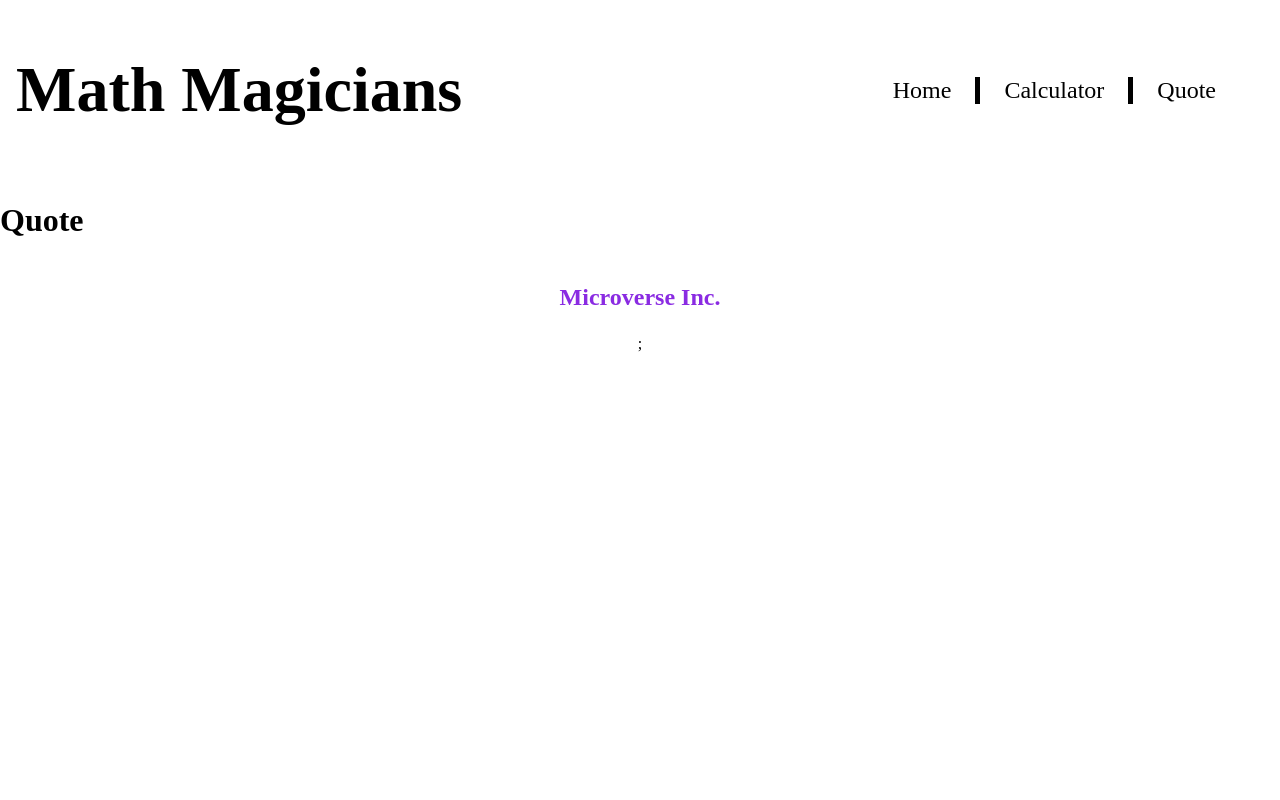
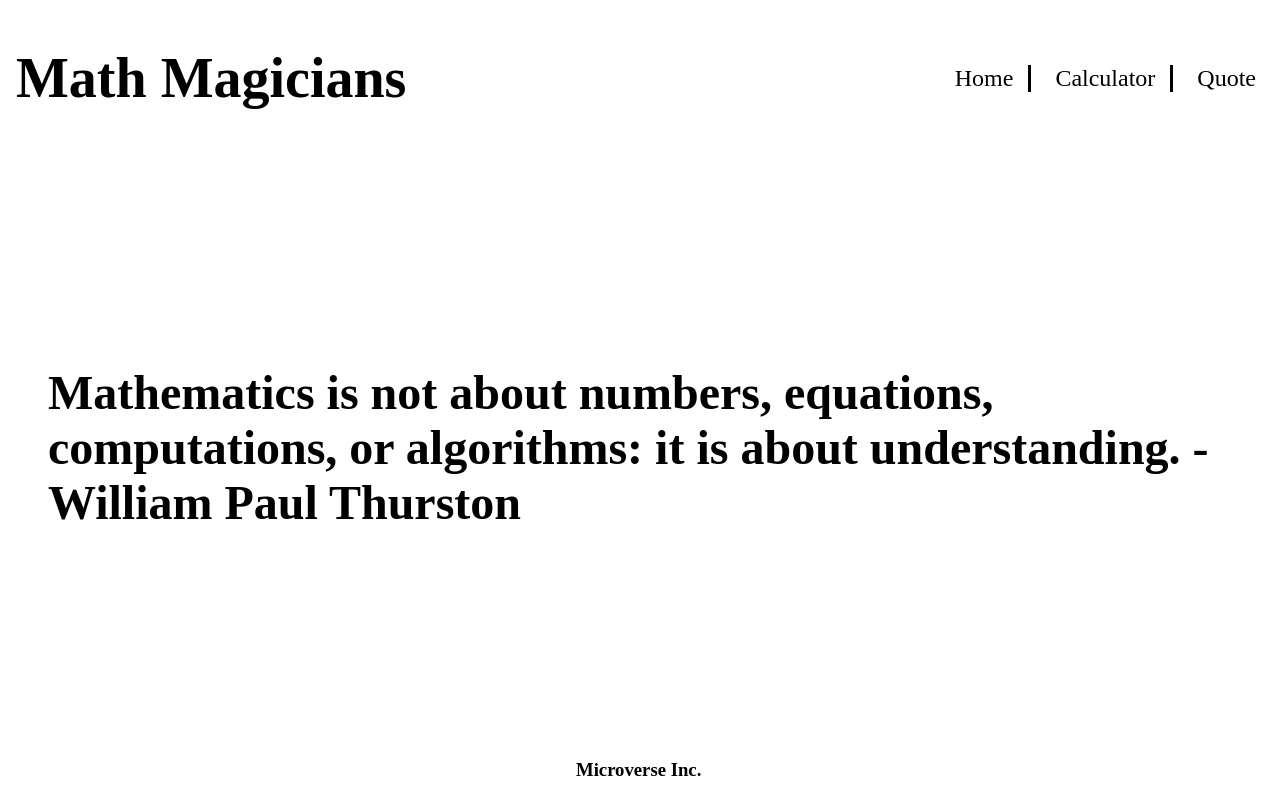
Before and after one commit to yigitm/math-magicians, a React (Create React App) app: page /quote in a window 1280 px wide. Built offline with nearby package versions, Linux system fonts and the light colour scheme.

Commit message:
Add page styles

```diff
--- a/src/components/Calculator.js
+++ b/src/components/Calculator.js
@@ -65,6 +65,8 @@ const Calculator = () => {
 
   return (
     <div className="container">
+      <h2>Let's do some math!</h2>
+      <div className="calculator">
         <div className="result">
           {initial}
           {obj.total}
@@ -76,6 +78,7 @@ const Calculator = () => {
           {showRest}
         </div>
       </div>
+    </div>
   );
 };
 
--- a/src/components/Footer.js
+++ b/src/components/Footer.js
@@ -3,7 +3,7 @@ import React from 'react';
 const Footer = () => {
   return (
     <footer>
-      <h3>Microverse Inc.</h3>;
+      <h3>Microverse Inc.</h3>
     </footer>
   );
 };
--- a/src/components/Quote.js
+++ b/src/components/Quote.js
@@ -1,7 +1,14 @@
 import React from 'react';
 
 const Quote = () => {
-  return <h1>Quote</h1>;
+  return (
+    <div className="quote">
+      <h1>
+        Mathematics is not about numbers, equations, computations, or
+        algorithms: it is about understanding. -William Paul Thurston
+      </h1>
+    </div>
+  );
 };
 
 export default Quote;
--- a/src/index.css
+++ b/src/index.css
@@ -8,14 +8,57 @@ body {
 .result,
 .buttons,
 .home,
+.quote,
 footer {
   display: grid;
+  grid-template-columns: 1fr;
 }
 
 .container {
-  margin: 5% 30%;
-  padding: 0;
-  grid-template-columns: 1fr;
+  display: flex;
+  justify-content: space-between;
+}
+
+.container > h2 {
+  padding-left: 1rem;
+  font-size: 5vh;
+}
+
+.calculator {
+  padding-right: 2rem;
+  width: 30%;
+}
+
+nav {
+  display: flex;
+  padding-left: 1em;
+  justify-content: space-between;
+}
+
+nav > h1 {
+  font-size: 7vh;
+}
+
+ul {
+  display: flex;
+  align-items: center;
+  font-size: 3vh;
+}
+
+ul li {
+  margin-right: 1em;
+  list-style: none;
+}
+
+li:nth-child(1),
+li:nth-child(2) {
+  padding-right: 15px;
+  border-right: 3px solid black;
+}
+
+ul li a {
+  text-decoration: none;
+  color: black;
 }
 
 .result {
@@ -49,42 +92,8 @@ footer {
   grid-template-columns: repeat(4, 1fr);
 }
 
-nav {
-  display: flex;
-  padding-right: 1em;
-  padding-left: 1em;
-  align-items: center;
-  justify-content: space-between;
-}
-
-nav > h1 {
-  font-size: 8vh;
-}
-
-ul {
-  display: flex;
-  justify-content: center;
-  font-size: 3vh;
-}
-
-ul li {
-  margin-right: 1em;
-  padding-right: 1em;
-  list-style: none;
-}
-
-li > a {
-  text-decoration: none;
-  color: black;
-}
-
-li:nth-child(1),
-li:nth-child(2) {
-  border-right: 5px solid black;
-}
-
 .home {
-  padding: 2em;
+  padding: 3em;
 }
 
 .home > h2 {
@@ -95,12 +104,22 @@ li:nth-child(2) {
   font-size: 3vh;
 }
 
+.quote {
+  margin: 10% auto;
+}
+
+.quote > h1 {
+  padding: 1em;
+  text-align: left;
+  font-size: 6vh;
+}
+
 footer {
-  text-align: center;
-  padding: 0;
+  font-size: 2vh;
 }
 
 footer > h3 {
-  font-size: 3vh;
-  color: blueviolet;
+  position: fixed;
+  bottom: 0;
+  left: 45%;
 }
```
Lines whose indentation alone changed are shown as unchanged.
